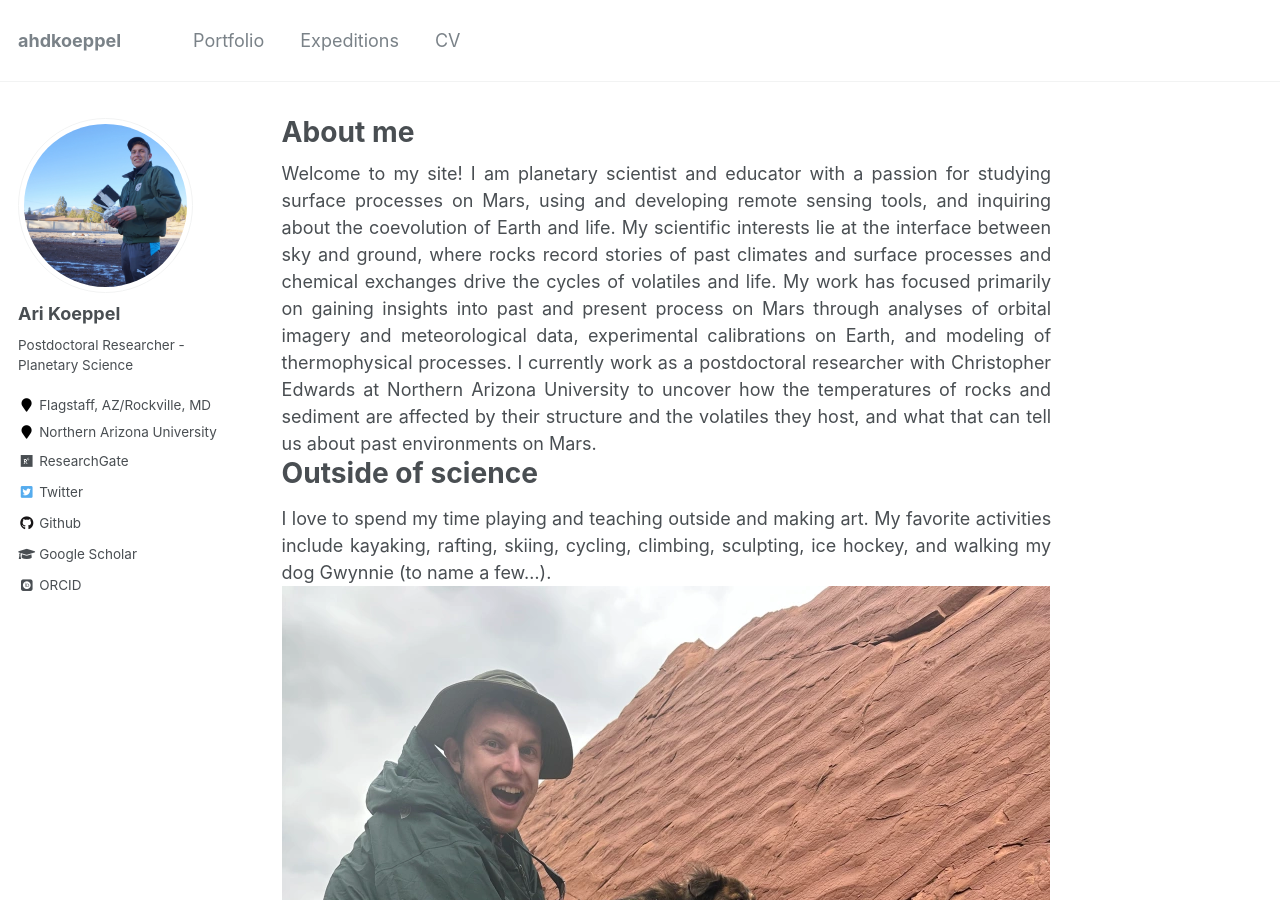
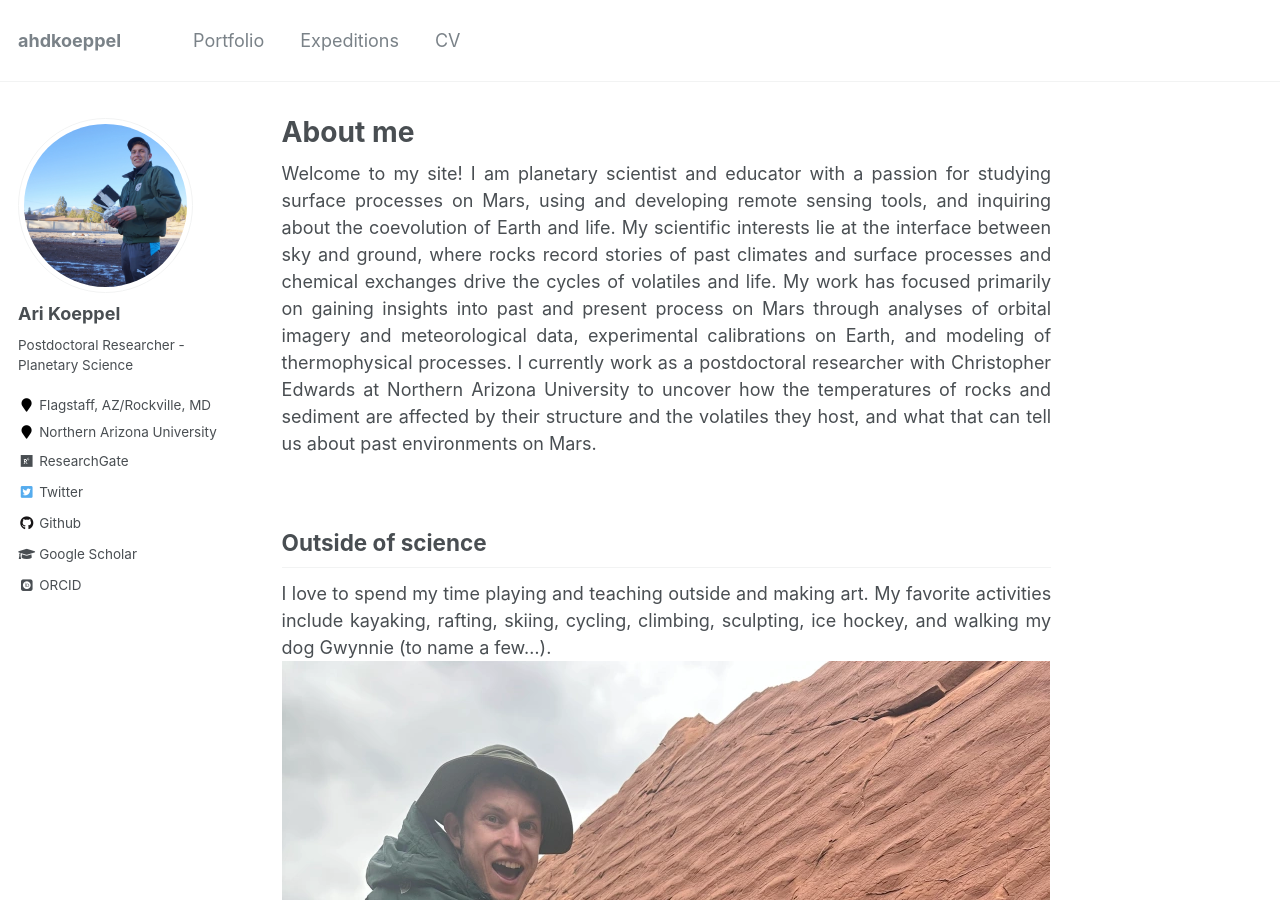
Before and after one commit to ahdkoeppel/ahdkoeppel.github.io, a Jekyll site: the page built from _pages/about.md, in a window 1280 px wide and 900 px high. Built offline with Jekyll 4.4.1, drawn with Linux system fonts in a browser that asks for light colours; some web fonts are replaced.

Commit message:
Update about.md

```diff
--- a/_pages/about.md
+++ b/_pages/about.md
@@ -7,10 +7,9 @@ redirect_from:
   - /about/
   - /about.html
 ---
-<div style="text-align: justify"> Welcome to my site! I am planetary scientist and educator with a passion for studying surface processes on Mars, using and developing remote sensing tools, and inquiring about the coevolution of Earth and life. My scientific interests lie at the interface between sky and ground, where rocks record stories of past climates and surface processes and chemical exchanges drive the cycles of volatiles and life. My work has focused primarily on gaining insights into past and present process on Mars through analyses of orbital imagery and meteorological data, experimental calibrations on Earth, and modeling of thermophysical processes. I currently work as a postdoctoral researcher with Christopher Edwards at Northern Arizona University to uncover how the temperatures of rocks and sediment are affected by their structure and the volatiles they host, and what that can tell us about past environments on Mars. </div>
+<div style="text-align: justify"> Welcome to my site! I am planetary scientist and educator with a passion for studying surface processes on Mars, using and developing remote sensing tools, and inquiring about the coevolution of Earth and life. My scientific interests lie at the interface between sky and ground, where rocks record stories of past climates and surface processes and chemical exchanges drive the cycles of volatiles and life. My work has focused primarily on gaining insights into past and present process on Mars through analyses of orbital imagery and meteorological data, experimental calibrations on Earth, and modeling of thermophysical processes. I currently work as a postdoctoral researcher with Christopher Edwards at Northern Arizona University to uncover how the temperatures of rocks and sediment are affected by their structure and the volatiles they host, and what that can tell us about past environments on Mars. </div>  <p>&nbsp;</p>
 
-
-# Outside of science
+## Outside of science
 <div style="text-align: justify"> I love to spend my time playing and teaching outside and making art. My favorite activities include kayaking, rafting, skiing, cycling, climbing, sculpting, ice hockey, and walking my dog Gwynnie (to name a few…).</div>
 ![](/images/img_7343.png)
 *Gwynnie the dinosaur in Slickrock Canyon, CO*
```
